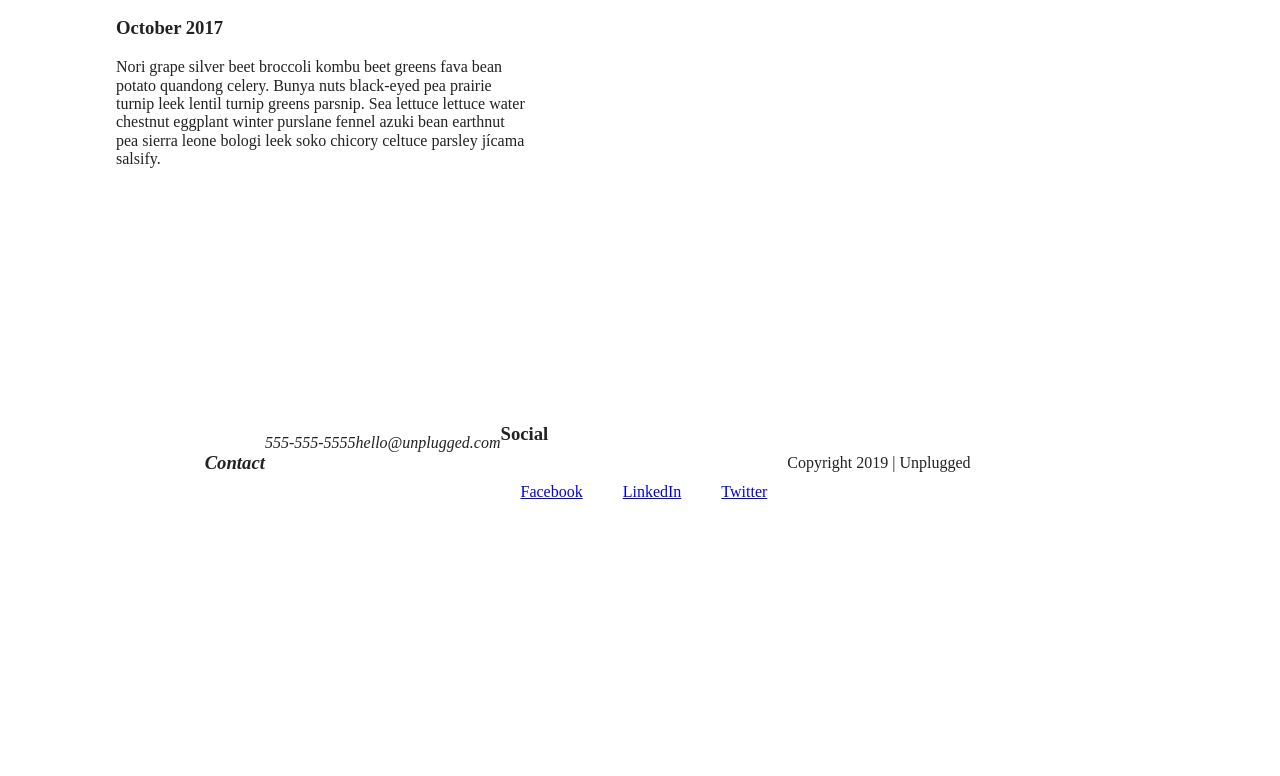
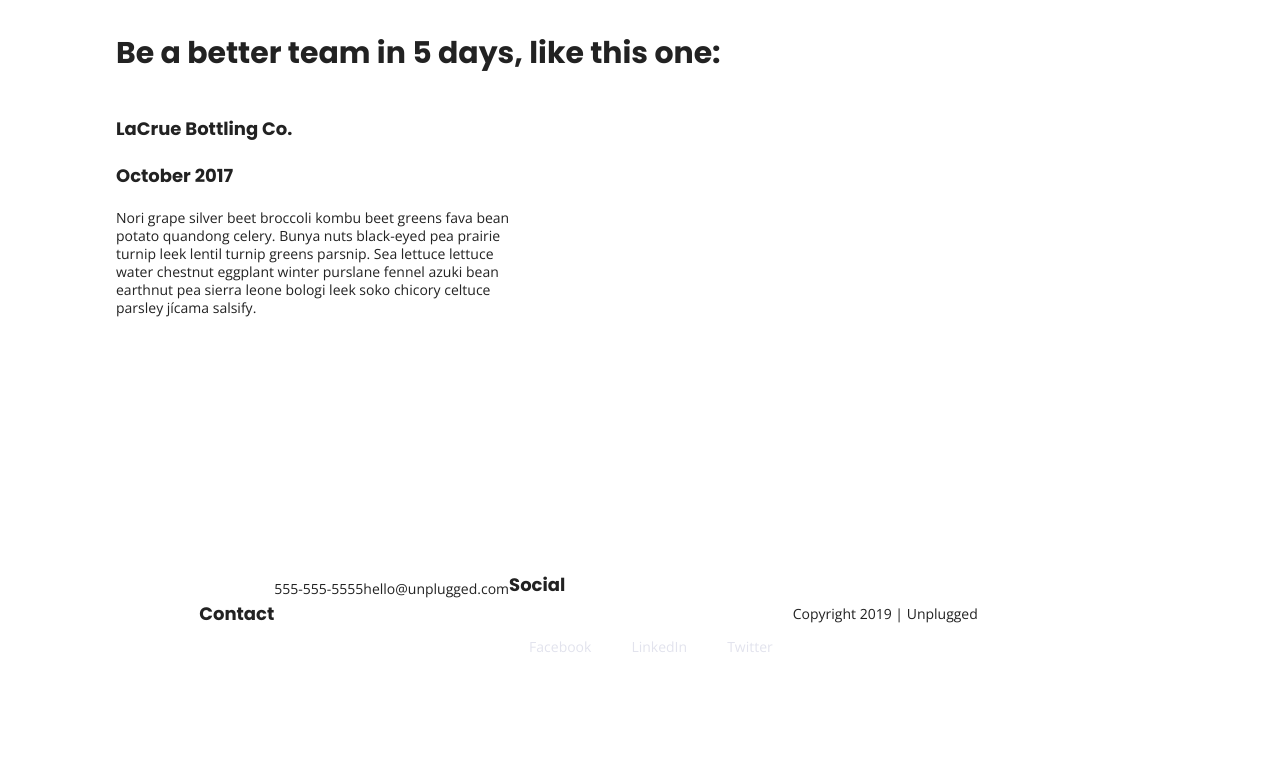
Before and after one commit to sparsell/unplugged, a website built with Parcel: page index.html in a window 1280 px wide. Shown: the part 1640-2416 px from the top of the page. Before the commit the page ends 2262 px from the top, so only its background shows below. Built offline with nearby package versions, Linux system fonts and the light colour scheme; files whose address does not match are found by name.

Commit message:
finished general styles

```diff
--- a/css/main.css
+++ b/css/main.css
@@ -90,58 +90,62 @@ textarea {
 /*   General Styles   */
 
 html {
-
+font-size: 16px;
 }
 
 body {
-
+  font-family: 'Open Sans', sans-serif;
+  font-size: 1em;
+  line-height: normal;
+  text-align: left;
 
 }
 
 ul,
 ol {
-
+  list-style-type: none;
 }
 
 a {
-
+  color: #e2e3ed;
+  text-decoration: none;
 }
 
 h2 {
-
+  font-family: 'Poppins', sans-serif;
+  font-size: 1.8715em;
 }
 
 h3,
 h4 {
-
+  font-family: 'Poppins', sans-serif;
+  font-size: 1.125em;
+  margin: 20px 0;
 }
 
 p {
-
+font-size: .875em;
+line-height: 1.285;
 }
 
 img {
-
+font-style: normal;
 }
 
-figure {
+/* figure {
 
-}
+} */
 
 address {
-
+font-style: normal;
 }
 
 .content-wrapper {
-
+width: 90%;
+margin: 50px 0;
 }
 
 /* ------------- Base Header - Footer Styles ---------- */
-
-  .content-wrapper {
-    width: 90%;
-    margin: 50px 0;
-  }
 
    header,
    footer {
```
